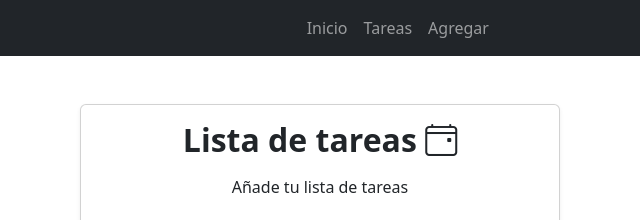
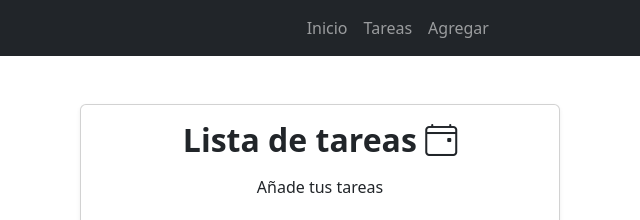
Before and after one commit to Boxwel/Laboratorio-Bootstrap, a plain HTML site: page index.html in a window 1280 px wide. Shown: the top 220 px of the page, 320-960 px from the left. Drawn offline with nearby package versions, Linux system fonts and the light colour scheme.

Commit message:
Cambio texto

```diff
--- a/index.html
+++ b/index.html
@@ -45,7 +45,7 @@
                 <h5 class="card-title fw-semibold fs-2">
                     Lista de tareas <i class="bi bi-calendar4-event"></i>
                 </h5>
-                <p class="card-text p-2">Añade tu lista de tareas</p>
+                <p class="card-text p-2">Añade tus tareas</p>
 
                 <form id="formTarea" class="mb-4">
                     <div class="input-group">
```
